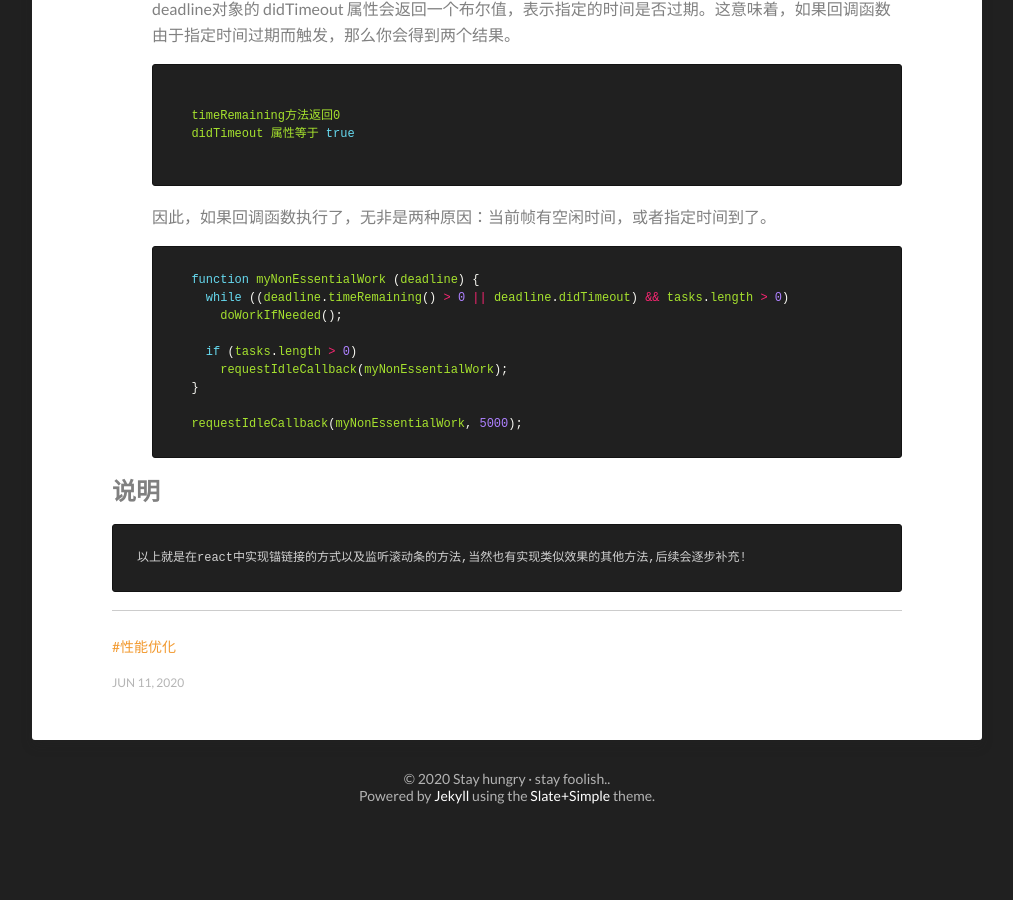
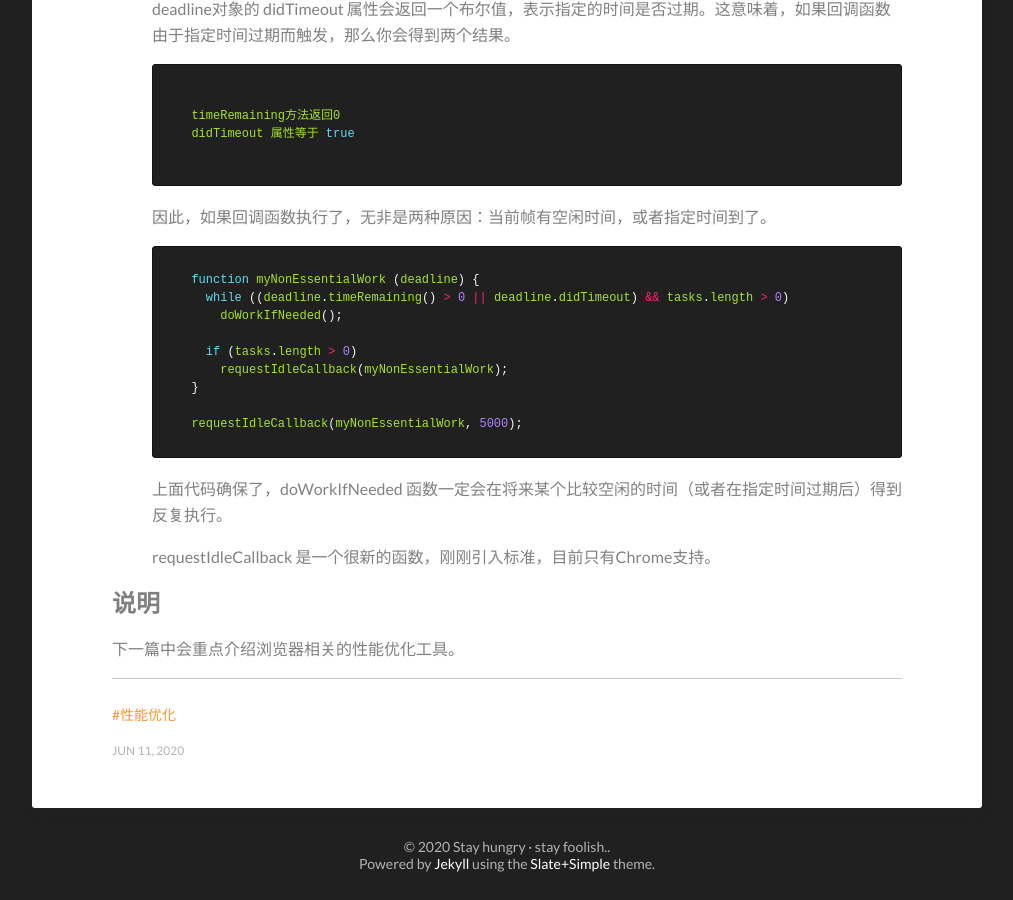
Before and after one commit to zhangjiali0627/zhangjiali0627.github.io, a Jekyll site: the page built from _posts/2020-06-11-WebPerformance.md, in a window 1280 px wide and 900 px high, scrolled down 6607 px. Shown: the whole window, without its empty margins (133-1146 px from the left). Built offline with Jekyll 4.4.1, drawn with Linux system fonts in a browser that asks for light colours; before the commit the page ends 7439 px from its top, so only the background shows below that; some of the changed text lies outside the part shown.

Commit message:
fix: add

````diff
--- a/_posts/2020-06-11-WebPerformance.md
+++ b/_posts/2020-06-11-WebPerformance.md
@@ -2,7 +2,7 @@
 layout: post
 categories: js
 title: "网页性能"
-subtitle: "- If you can’t measure it, you can’t improve it. – Peter Drucker"
+subtitle: "If you can’t measure it, you can’t improve it. – Peter Drucker"
 featured-image: /images/img/anchor.jpg
 tags: ['性能优化']
 date-string: Jun 11, 2020
@@ -123,7 +123,7 @@ div.style.top = div.offsetTop + 10 + "px";
 
 一般的规则是：
 
-```js
+```
 
   样式表越简单，重排和重绘就越快。
 
@@ -279,9 +279,9 @@ div.style.top = div.offsetTop + 10 + "px";
 
   1. timeRemaining() 方法
 
-  timeRemaining() 方法返回当前帧还剩余的毫秒。这个方法只能读，不能写，而且会动态更新。因此可以不断检查这个属性，如果还有剩余时间的话，就不断执行某些任务。一旦这个属性等于0，就把任务分配到下一轮requestIdleCallback。
+    timeRemaining() 方法返回当前帧还剩余的毫秒。这个方法只能读，不能写，而且会动态更新。因此可以不断检查这个属性，如果还有剩余时间的话，就不断执行某些任务。一旦这个属性等于0，就把任务分配到下一轮requestIdleCallback。
 
-  前面的示例代码之中，只要当前帧还有空闲时间，就不断调用doWorkIfNeeded方法。一旦没有空闲时间，但是任务还没有全执行，就分配到下一轮requestIdleCallback。
+    前面的示例代码之中，只要当前帧还有空闲时间，就不断调用doWorkIfNeeded方法。一旦没有空闲时间，但是任务还没有全执行，就分配到下一轮requestIdleCallback。
 
   2. didTimeout属性
 
@@ -295,6 +295,7 @@ div.style.top = div.offsetTop + 10 + "px";
   ```
 
   因此，如果回调函数执行了，无非是两种原因：当前帧有空闲时间，或者指定时间到了。
+
   ```js
     function myNonEssentialWork (deadline) {
       while ((deadline.timeRemaining() > 0 || deadline.didTimeout) && tasks.length > 0)
@@ -307,8 +308,11 @@ div.style.top = div.offsetTop + 10 + "px";
     requestIdleCallback(myNonEssentialWork, 5000);
   ```
 
+  上面代码确保了，doWorkIfNeeded 函数一定会在将来某个比较空闲的时间（或者在指定时间过期后）得到反复执行。
 
+  requestIdleCallback 是一个很新的函数，刚刚引入标准，目前只有Chrome支持。
 
 
 ## 说明
-    以上就是在react中实现锚链接的方式以及监听滚动条的方法,当然也有实现类似效果的其他方法,后续会逐步补充!
+
+  下一篇中会重点介绍浏览器相关的性能优化工具。
````
